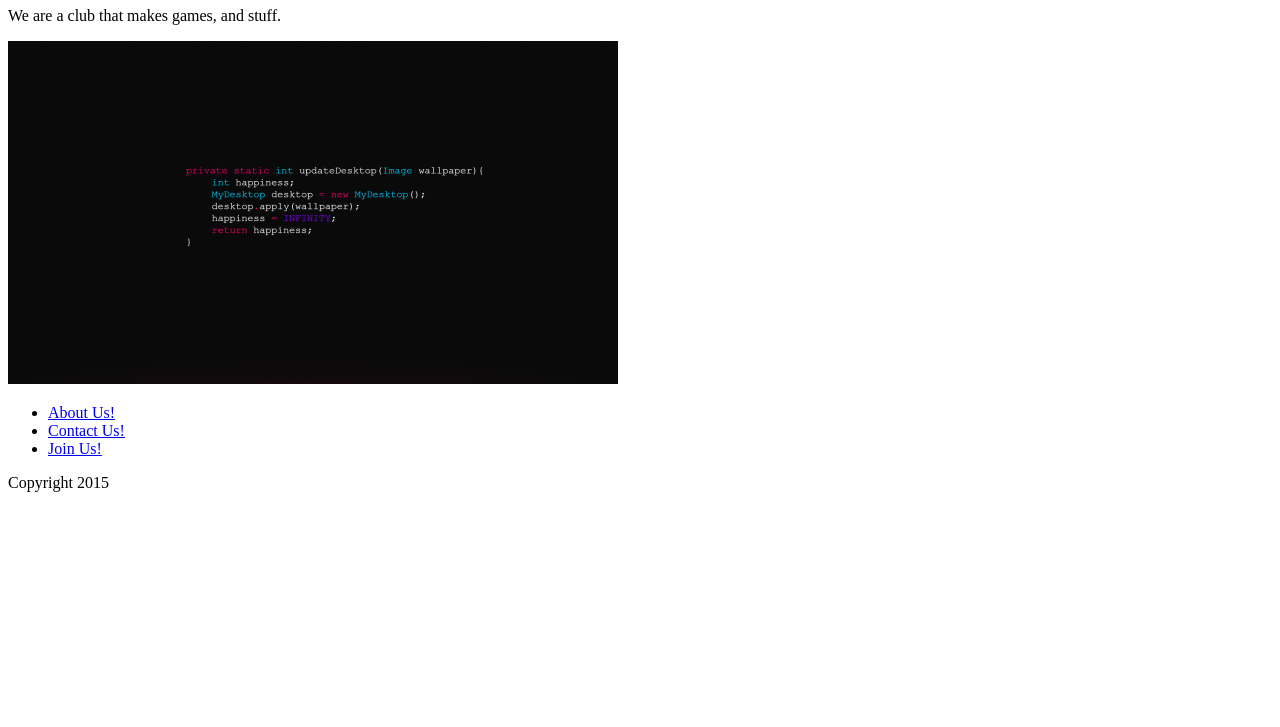
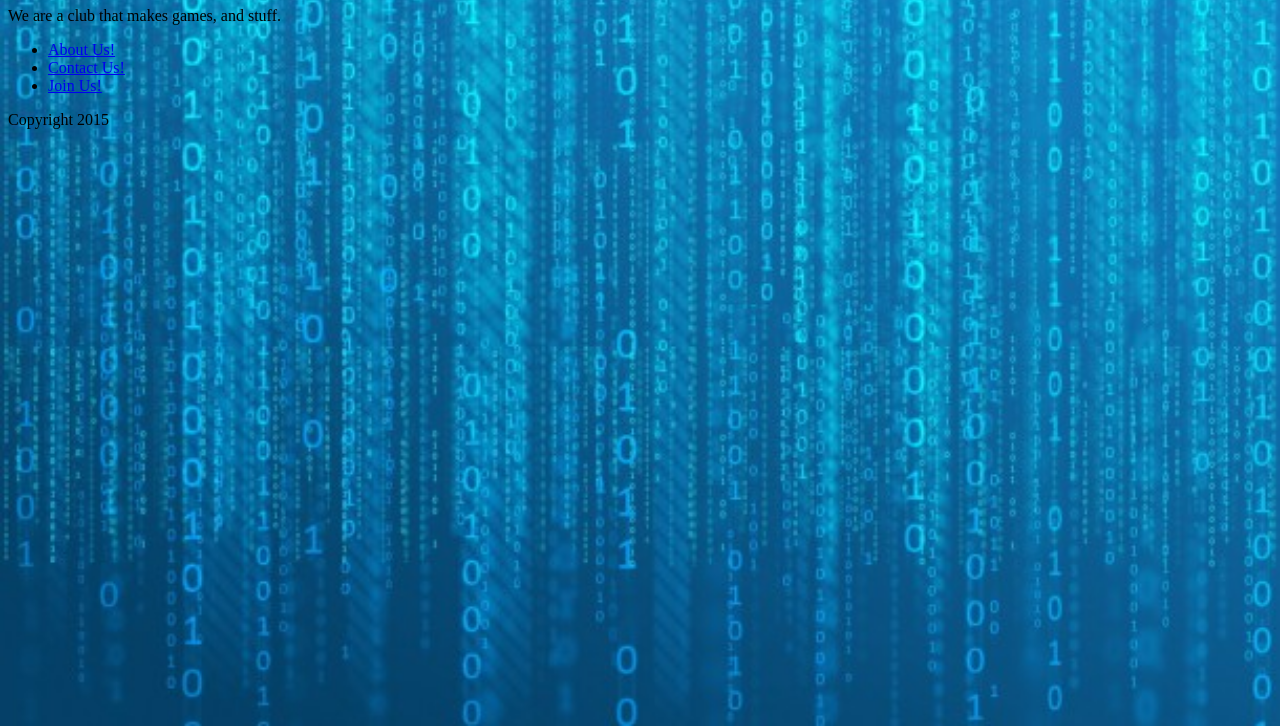
Before and after one commit to taz40/ChooseToCode, a plain HTML site: page index.html in a window 1280 px wide. Shown: the part 73-800 px from the top of the page. Drawn offline with Linux system fonts and the light colour scheme.

Commit message:
background Image

```diff
--- a/index.html
+++ b/index.html
@@ -3,14 +3,13 @@
     <head>
         <title>Game Dev Club</title>
     </head>
-    <body>
+    <body style="background-image: url('images/code-wallpaper-28-610x381.jpg'); background-size: cover; background-repeat: no-repeat;">
         <header>
             <h1>Game Dev Club</h1>
         </header>
         <p>
             We are a club that makes games, and stuff.
         </p>
-        <img src="images/code-wallpaper-1-610x343.png" />
         <ul>
             <li> <a href="about.html">About Us!<a></li>
             <li> <a href="contact.html">Contact Us!<a></li>
```
